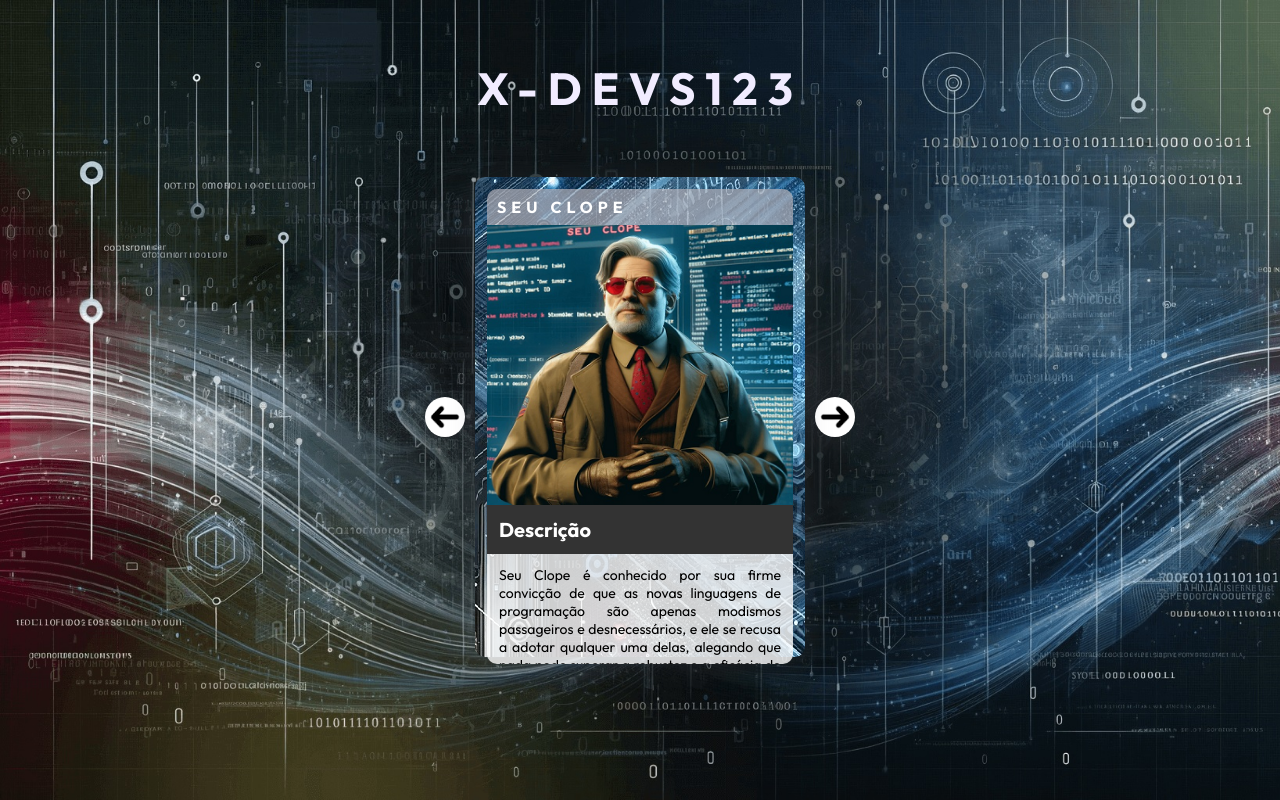
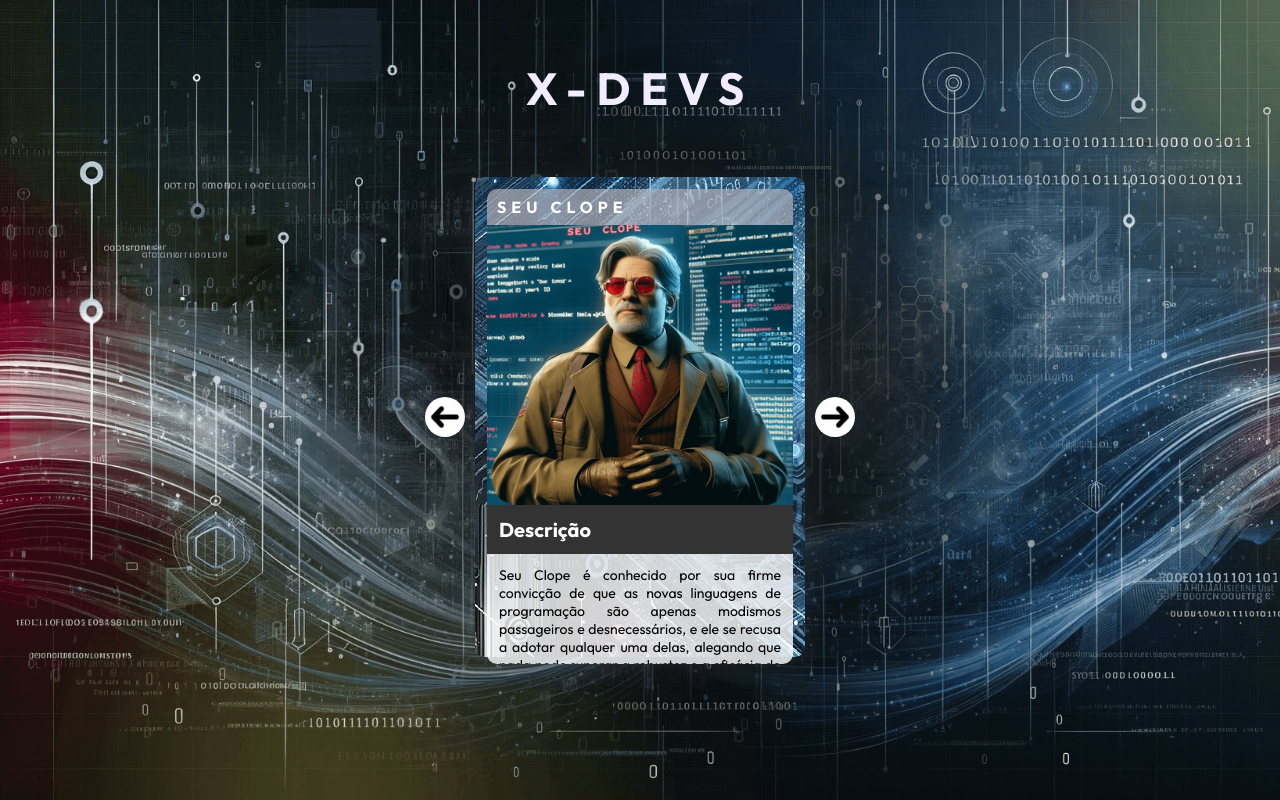
Before and after one commit to Desterm2/projetos-xdevs, a plain HTML site: page index.html in a window 1280 px wide. Drawn offline with Linux system fonts and the light colour scheme.

Commit message:
Update index.html

```diff
--- a/index.html
+++ b/index.html
@@ -16,7 +16,7 @@
 
 <body>
     <header class="cabecalho">
-        <h1>X-Devs123</h1>
+        <h1>X-Devs</h1>
     </header>
     <main class="personagens-slider">
         <button class="btn-seta btn-voltar" id="btn-voltar">
```
